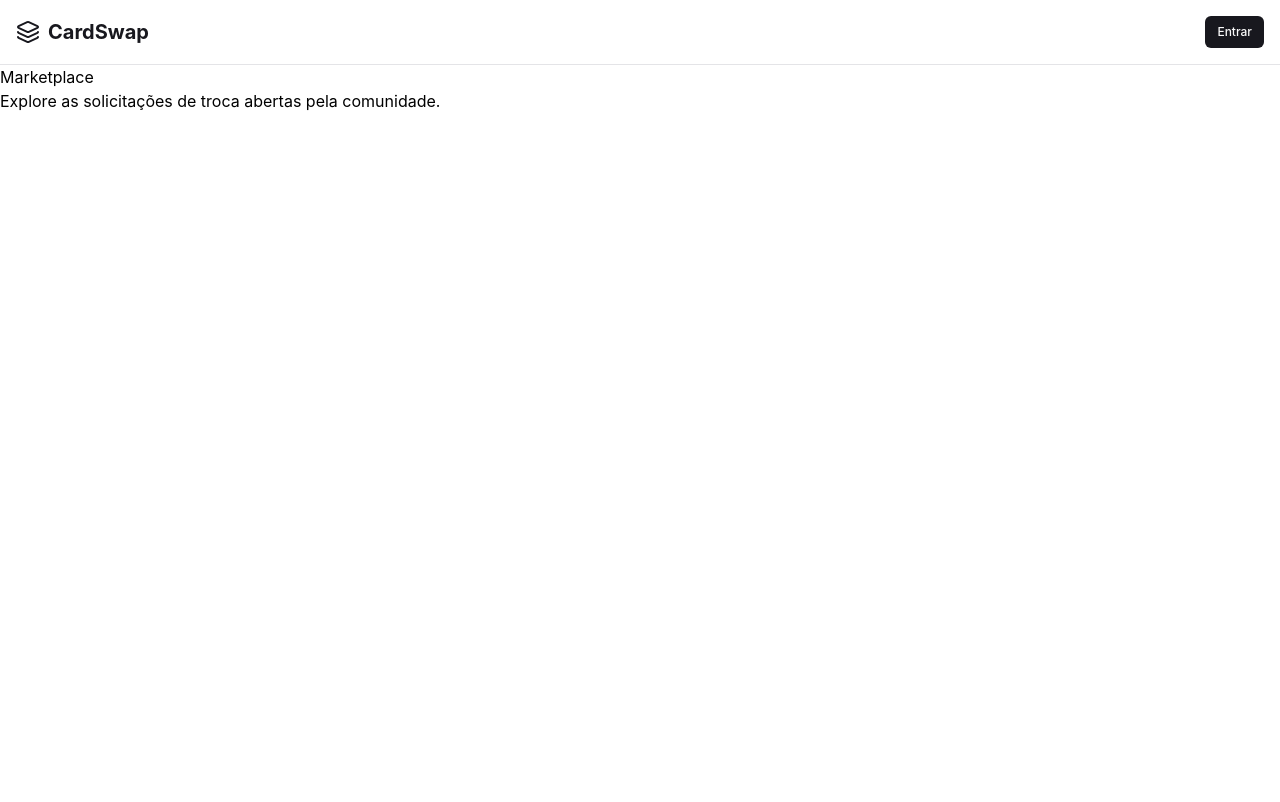
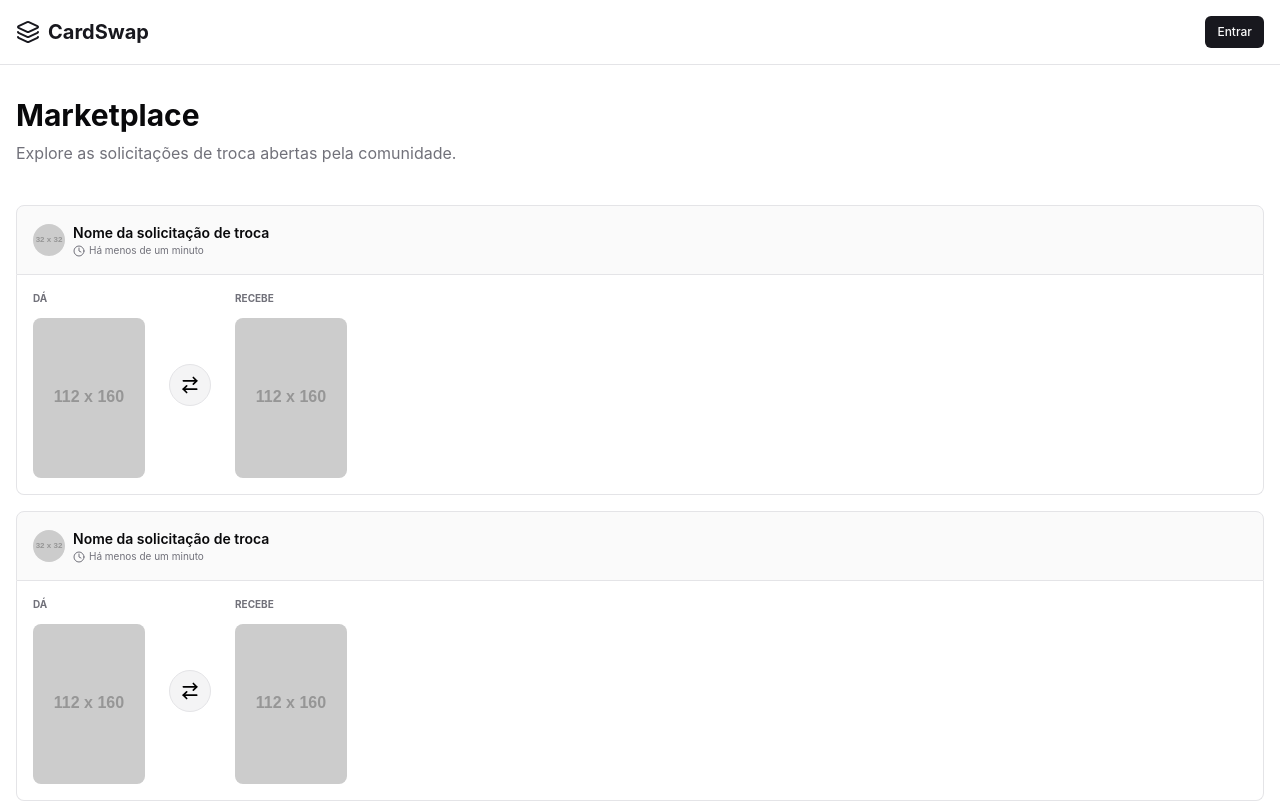
Before and after one commit to zehguilherme/teste-inmeta-cards-marketplace, a Vue app: page / in a window 1280 px wide. Shown: the top 802 px of the page. Built offline with nearby package versions, Linux system fonts and the light colour scheme.

Commit message:
Adição do componente de solicitação de troca a ser usado na página inicial;
Adição de novas cores à paleta de cores do projeto

```diff
--- a/src/App.vue
+++ b/src/App.vue
@@ -1,5 +1,5 @@
 <template>
-  <div class="font-display">
+  <div class="font-display h-screen">
     <Header />
 
     <Home />
--- /dev/null
+++ b/src/components/CardHome.vue
@@ -0,0 +1,17 @@
+<template>
+  <div>
+    <h3 class="text-gray2 mb-3 text-[10px] font-bold uppercase">{{ actionText }}</h3>
+
+    <img src="https://placehold.co/112x160" alt="Imagem de uma carta" class="rounded-lg" />
+  </div>
+</template>
+
+<script lang="ts" setup>
+interface CardHomeProps {
+  actionText: 'Dá' | 'Recebe'
+}
+
+withDefaults(defineProps<CardHomeProps>(), {})
+</script>
+
+<style></style>
--- a/src/components/Header.vue
+++ b/src/components/Header.vue
@@ -1,12 +1,16 @@
 <template>
-  <header class="border-b-gray1 flex items-center justify-between border border-x-0 border-t-0 p-4">
-    <RouterLink to="/" class="flex items-center gap-2">
-      <Logo class="text-black1 h-6 w-6" />
+  <header class="border-b-gray1 border border-x-0 border-t-0 bg-white p-4">
+    <div class="mx-auto max-w-342">
+      <nav class="flex items-center justify-between">
+        <RouterLink to="/" class="flex items-center gap-2">
+          <Logo class="text-black1 h-6 w-6" />
 
-      <h1 class="text-black1 text-[20px] font-bold">CardSwap</h1>
-    </RouterLink>
+          <p class="text-black1 text-[20px] font-bold">CardSwap</p>
+        </RouterLink>
 
-    <Button>Entrar</Button>
+        <Button>Entrar</Button>
+      </nav>
+    </div>
   </header>
 </template>
 
--- /dev/null
+++ b/src/components/SwapSolicitation.vue
@@ -0,0 +1,45 @@
+<template>
+  <div>
+    <div class="mx-auto max-w-342">
+      <header
+        class="border-gray1 flex items-center gap-2 rounded-lg rounded-b-none border bg-zinc-50 p-4"
+      >
+        <img
+          src="https://placehold.co/32"
+          alt="Imagem da pessoa que fiz a solicitação de troca"
+          class="rounded-full"
+        />
+
+        <div>
+          <h2 class="text-black2 text-[14px] font-semibold">Nome da solicitação de troca</h2>
+
+          <span class="text-gray2 flex items-center gap-1">
+            <Clock class="h-3 w-3" />
+
+            <span class="text-[10px]">Há menos de um minuto</span>
+          </span>
+        </div>
+      </header>
+
+      <main
+        class="border-gray1 flex items-center gap-6 rounded-b-lg border border-t-0 bg-white p-4"
+      >
+        <CardHome action-text="Dá" />
+
+        <span class="bg-gray4 border-gray1 rounded-full border p-2.5">
+          <ArrowLeftRight class="h-5 w-5" />
+        </span>
+
+        <CardHome action-text="Recebe" />
+      </main>
+    </div>
+  </div>
+</template>
+
+<script lang="ts" setup>
+import CardHome from './CardHome.vue'
+import ArrowLeftRight from './icons/ArrowLeftRight.vue'
+import Clock from './icons/Clock.vue'
+</script>
+
+<style></style>
--- /dev/null
+++ b/src/components/icons/ArrowLeftRight.vue
@@ -0,0 +1,26 @@
+<template>
+  <svg
+    v-bind="$attrs"
+    xmlns="http://www.w3.org/2000/svg"
+    viewBox="0 0 24 24"
+    fill="none"
+    stroke="currentColor"
+    stroke-width="2"
+    stroke-linecap="round"
+    stroke-linejoin="round"
+    aria-hidden="true"
+  >
+    <path d="m16 3 4 4-4 4"></path>
+    <path d="M20 7H4"></path>
+    <path d="m8 21-4-4 4-4"></path>
+    <path d="M4 17h16"></path>
+  </svg>
+</template>
+
+<script lang="ts" setup>
+defineOptions({
+  inheritAttrs: false,
+})
+</script>
+
+<style></style>
--- /dev/null
+++ b/src/components/icons/Clock.vue
@@ -0,0 +1,24 @@
+<template>
+  <svg
+    v-bind="$attrs"
+    xmlns="http://www.w3.org/2000/svg"
+    viewBox="0 0 24 24"
+    fill="none"
+    stroke="currentColor"
+    stroke-width="2"
+    stroke-linecap="round"
+    stroke-linejoin="round"
+    aria-hidden="true"
+  >
+    <path d="M12 6v6l4 2"></path>
+    <circle cx="12" cy="12" r="10"></circle>
+  </svg>
+</template>
+
+<script lang="ts" setup>
+defineOptions({
+  inheritAttrs: false,
+})
+</script>
+
+<style></style>
--- a/src/pages/Home.vue
+++ b/src/pages/Home.vue
@@ -1,11 +1,27 @@
 <template>
-  <div>
-    <h1>Marketplace</h1>
+  <div class="bg-white px-4 py-8">
+    <div class="mx-auto max-w-342">
+      <header class="mb-10 flex flex-col gap-2">
+        <h1 class="text-black2 text-3xl font-bold">Marketplace</h1>
 
-    <p>Explore as solicitações de troca abertas pela comunidade.</p>
+        <p class="text-gray2 text-[16px]">
+          Explore as solicitações de troca abertas pela comunidade.
+        </p>
+      </header>
+
+      <main class="flex flex-col gap-4">
+        <SwapSolicitation />
+
+        <SwapSolicitation />
+
+        <SwapSolicitation />
+      </main>
+    </div>
   </div>
 </template>
 
-<script lang="ts" setup></script>
+<script lang="ts" setup>
+import SwapSolicitation from '@/components/SwapSolicitation.vue'
+</script>
 
 <style></style>
--- a/src/style.css
+++ b/src/style.css
@@ -4,6 +4,11 @@
   --font-display: 'Inter', sans-serif;
 
   --color-black1: #18181e;
+  --color-black2: #09090b;
   --color-gray1: #e4e4e7;
+  --color-gray2: #71717a;
+  --color-gray3: #f3f4f6;
+  --color-gray4: #f4f4f5;
+  --color-white: #ffffff;
   --color-white1: #fafafa;
 }
```
